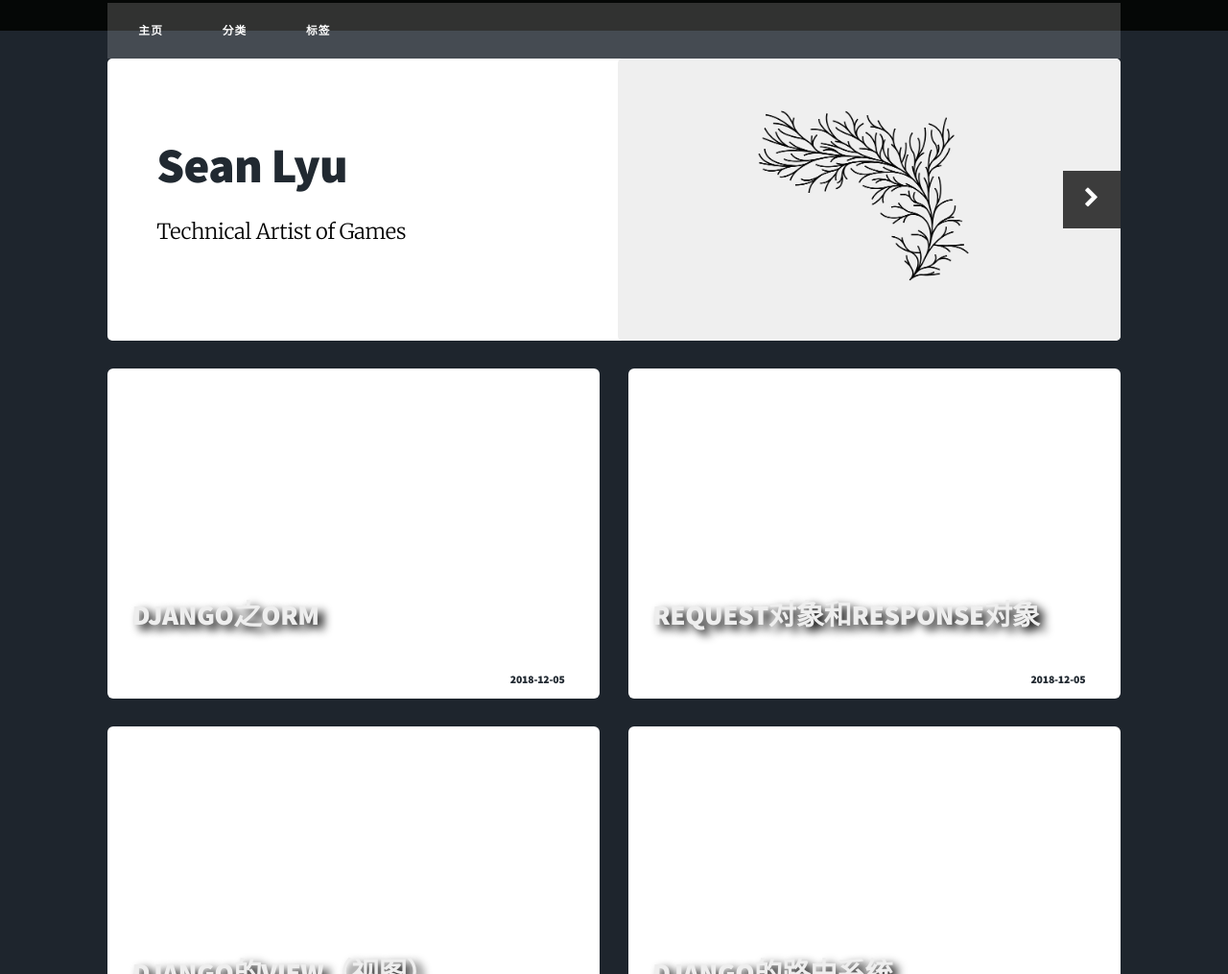
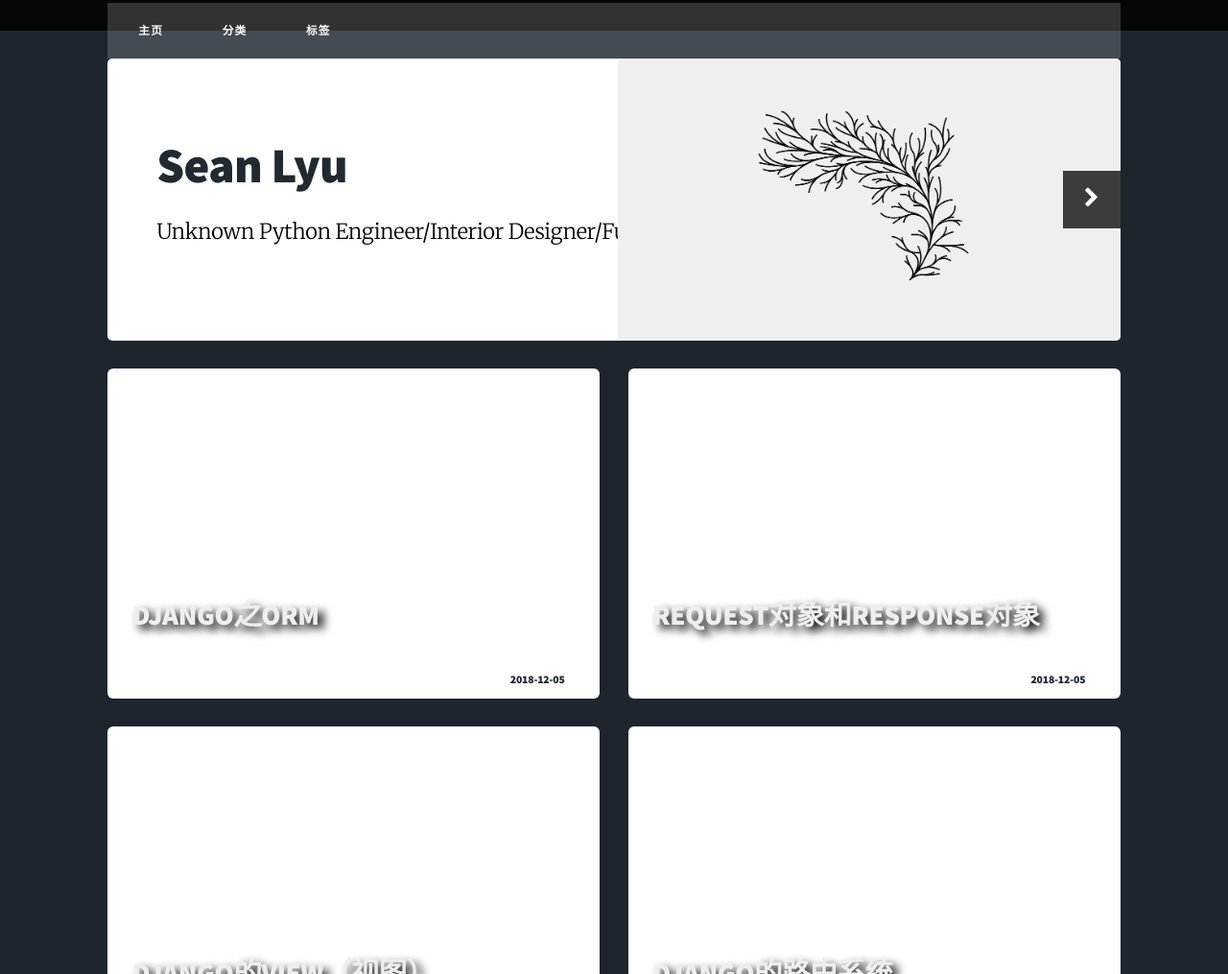
Before and after one commit to lor3n2o/lor3n2o.github.io, a plain HTML site: page index.html in a window 1280 px wide. Shown: the part 768-1783 px from the top of the page at 96% size. Drawn offline with nearby package versions, Linux system fonts and the light colour scheme; some packages are replaced by stand-ins of ours; a script that the page names is missing; files whose address does not match are found by name.

Commit message:
Site updated: 2018-12-05 19:53:49

```diff
--- a/index.html
+++ b/index.html
@@ -129,7 +129,7 @@
             <article id="me" class="panel">
                 <header style="color: #000000">
                     <h1>Sean Lyu</h1>
-                    <p>Technical  Artist  of  Games</p>
+                    <p>Unknown Python Engineer/Interior Designer/Furniture designer</p>
                 </header>
                 <a href="" class="jumplink pic">
                     <span class="arrow icon fa-chevron-right"><span></span></span>
```
